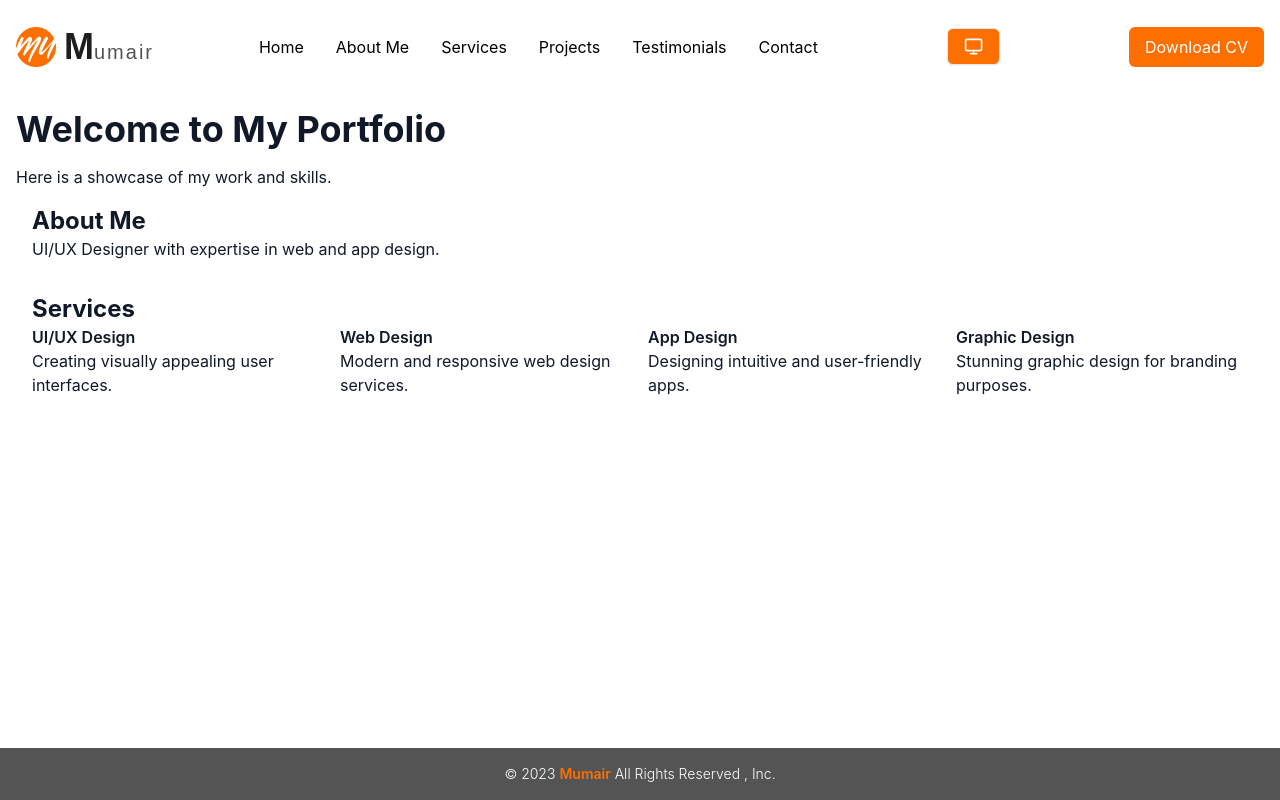
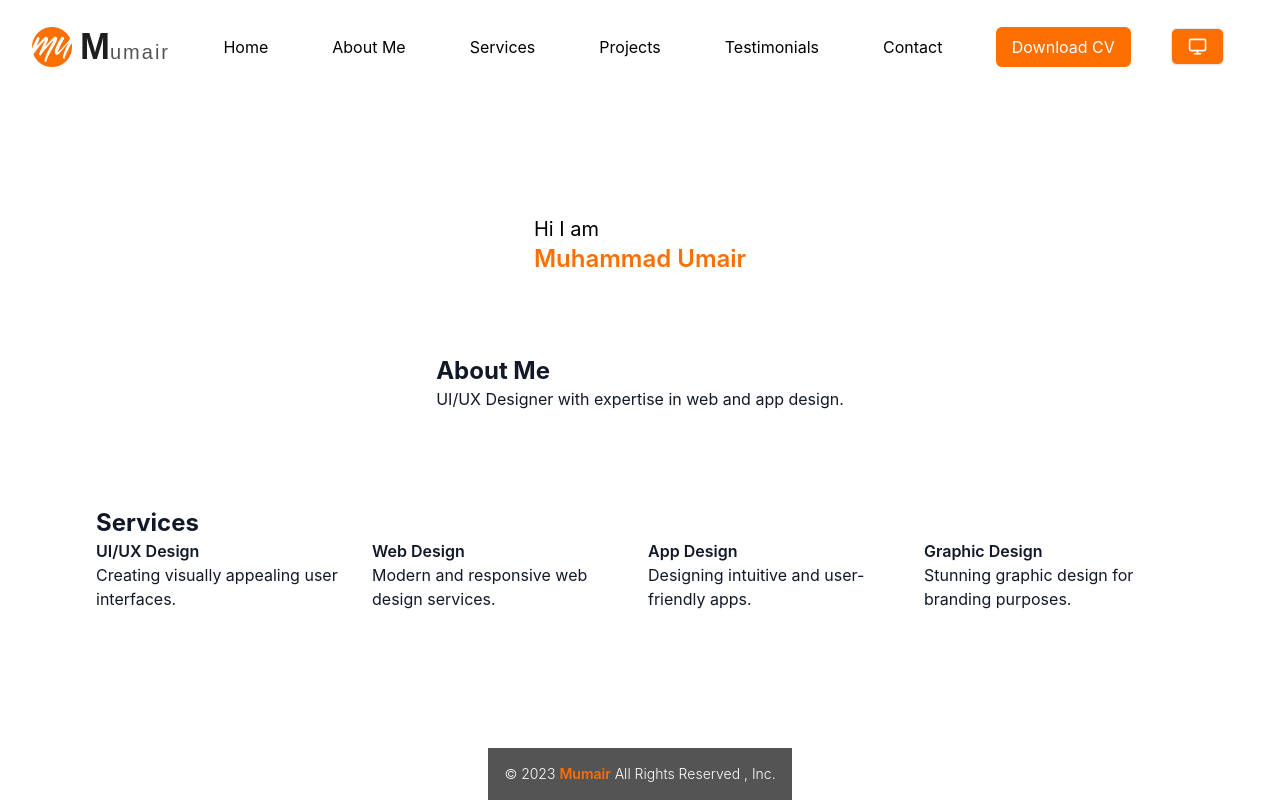
Before and after one commit to brij1728/personal-portfolio, a Next.js app: page / in a window 1280 px wide. Built offline with nearby package versions, Linux system fonts and the light colour scheme.

Commit message:
feat: add Home component and update page layout

```diff
--- a/src/components/Header/Header.tsx
+++ b/src/components/Header/Header.tsx
@@ -1,10 +1,21 @@
+'use client';
+
 import Image from 'next/image';
 import Link from 'next/link';
 import { ThemeToggle } from '../ThemeToggle';
+import { useState } from 'react';
 
-export const Header = () => (
-  <header className="p-4  text-secondary-100 dark:text-primary-300">
-    <nav className="flex justify-between items-center max-w-7xl mx-auto">
+export const Header = () => {
+  const [isOpen, setIsOpen] = useState(false);
+
+  const toggleMenu = () => {
+    setIsOpen(!isOpen);
+  };
+
+  return (
+    <header className="p-4 text-secondary-100 dark:text-primary-300 w-full">
+      <nav className="flex justify-between items-center max-w-7xl mx-auto w-full px-4">
+        {/* Logo on the left */}
         <div className="flex items-center space-x-2">
           <Image
             src="/logo.png"
@@ -20,39 +31,110 @@ export const Header = () => (
           </span>
         </div>
 
-      <ul className="flex space-x-8 nav-links">
+        {/* Navigation Links */}
+        <ul className="hidden md:flex space-x-8">
           <li>
-          <Link href="#home">Home</Link>
+            <Link href="#home" className="block px-4 py-2">
+              Home
+            </Link>
           </li>
           <li>
-          <Link href="#about">About Me</Link>
+            <Link href="#about" className="block px-4 py-2">
+              About Me
+            </Link>
           </li>
           <li>
-          <Link href="#services">Services</Link>
+            <Link href="#services" className="block px-4 py-2">
+              Services
+            </Link>
           </li>
           <li>
-          <Link href="#projects">Projects</Link>
+            <Link href="#projects" className="block px-4 py-2">
+              Projects
+            </Link>
           </li>
           <li>
-          <Link href="#testimonials">Testimonials</Link>
+            <Link href="#testimonials" className="block px-4 py-2">
+              Testimonials
+            </Link>
           </li>
           <li>
-          <Link href="#contact">Contact</Link>
+            <Link href="#contact" className="block px-4 py-2">
+              Contact
+            </Link>
           </li>
         </ul>
 
-      <ThemeToggle/>
-
+        {/* Right Side: Download CV and Theme Toggle */}
+        <div className="flex items-center space-x-4">
           <Link
             href="/Brijesh Kumar resume.pdf"
             target="_blank"
             rel="noopener noreferrer"
-        className="bg-primary-100 text-white py-2 px-4 rounded-md"
+            className="hidden md:block bg-primary-100 text-white py-2 px-4 rounded-md"
             download
           >
             Download CV
           </Link>
+          <ThemeToggle />
+        </div>
 
+        {/* Hamburger Icon for Small Screens */}
+        <div className="md:hidden flex items-center">
+          <button onClick={toggleMenu} className="text-3xl focus:outline-none">
+            &#9776; {/* Hamburger icon */}
+          </button>
+        </div>
+
+        {/* Mobile Navigation Links */}
+        <ul
+          className={`fixed top-16 left-0 w-full bg-white dark:bg-gray-900 z-20 md:hidden transition-all duration-300 ease-in-out ${
+            isOpen ? 'block' : 'hidden'
+          }`}
+        >
+          <li className="border-b">
+            <Link href="#home" className="block px-4 py-2">
+              Home
+            </Link>
+          </li>
+          <li className="border-b">
+            <Link href="#about" className="block px-4 py-2">
+              About Me
+            </Link>
+          </li>
+          <li className="border-b">
+            <Link href="#services" className="block px-4 py-2">
+              Services
+            </Link>
+          </li>
+          <li className="border-b">
+            <Link href="#projects" className="block px-4 py-2">
+              Projects
+            </Link>
+          </li>
+          <li className="border-b">
+            <Link href="#testimonials" className="block px-4 py-2">
+              Testimonials
+            </Link>
+          </li>
+          <li className="border-b">
+            <Link href="#contact" className="block px-4 py-2">
+              Contact
+            </Link>
+          </li>
+          <li className="mt-4">
+            <Link
+              href="/Brijesh Kumar resume.pdf"
+              target="_blank"
+              rel="noopener noreferrer"
+              className="block bg-primary-100 text-white py-2 px-4 rounded-md text-center"
+              download
+            >
+              Download CV
+            </Link>
+          </li>
+        </ul>
       </nav>
     </header>
   );
+};
--- /dev/null
+++ b/src/components/Home/Home.tsx
@@ -0,0 +1,11 @@
+import React from 'react'
+
+export const Home = () => {
+  return (
+	<div className='flex flex-col'>
+    <h1 className="text-xl text-secondary-100">Hi I am</h1>
+    <p className='text-2xl font-semibold text-primary-100'>Muhammad Umair</p>
+</div>
+
+  )
+}
--- /dev/null
+++ b/src/components/Home/index.ts
@@ -0,0 +1 @@
+export * from './Home';
--- a/src/components/index.ts
+++ b/src/components/index.ts
@@ -3,3 +3,4 @@ export * from './Footer';
 export * from './AboutMe';
 export * from './Services';
 export * from './ThemeToggle';
+export * from './Home';
--- a/src/pages/index.tsx
+++ b/src/pages/index.tsx
@@ -1,17 +1,15 @@
-import { AboutMe, Footer, Header, Services } from "@/components";
+import { AboutMe, Footer, Header, Home, Services } from "@/components";
 
-export default function Home() {
+export default function HomePage() {
   return (
-    <div className="min-h-screen flex flex-col bg-white dark:bg-gray-900 text-gray-900 dark:text-white">
+    <div className="min-h-screen flex flex-col items-center bg-white dark:bg-gray-900 text-gray-900 dark:text-white">
       <Header />
-      <main className="flex-grow p-4">
-        <section >
-          <h1 className="text-4xl font-bold">Welcome to My Portfolio</h1>
-          <p className="mt-4">Here is a showcase of my work and skills.</p>
-        </section>
-        <AboutMe />
-        <Services />
-        {/* Add other sections here like Projects, Testimonials, etc. */}
+      <main className="flex-grow w-full max-w-6xl p-4 flex flex-col items-center justify-center">
+        <div className="flex flex-col items-center w-full space-y-16">
+          <Home />
+          <AboutMe />
+          <Services />
+        </div>
       </main>
       <Footer />
     </div>
```
Lines whose indentation alone changed are shown as unchanged.
